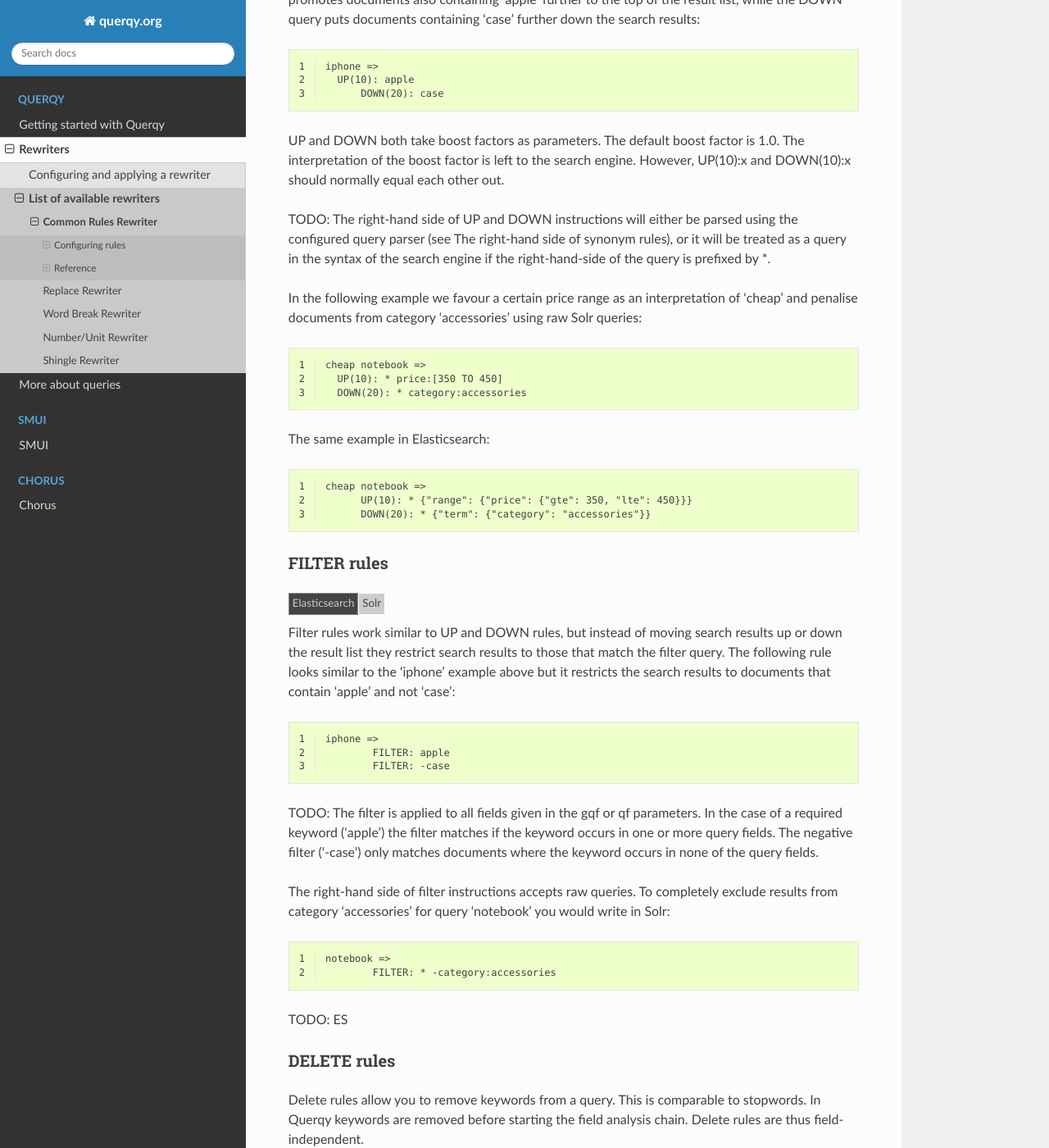
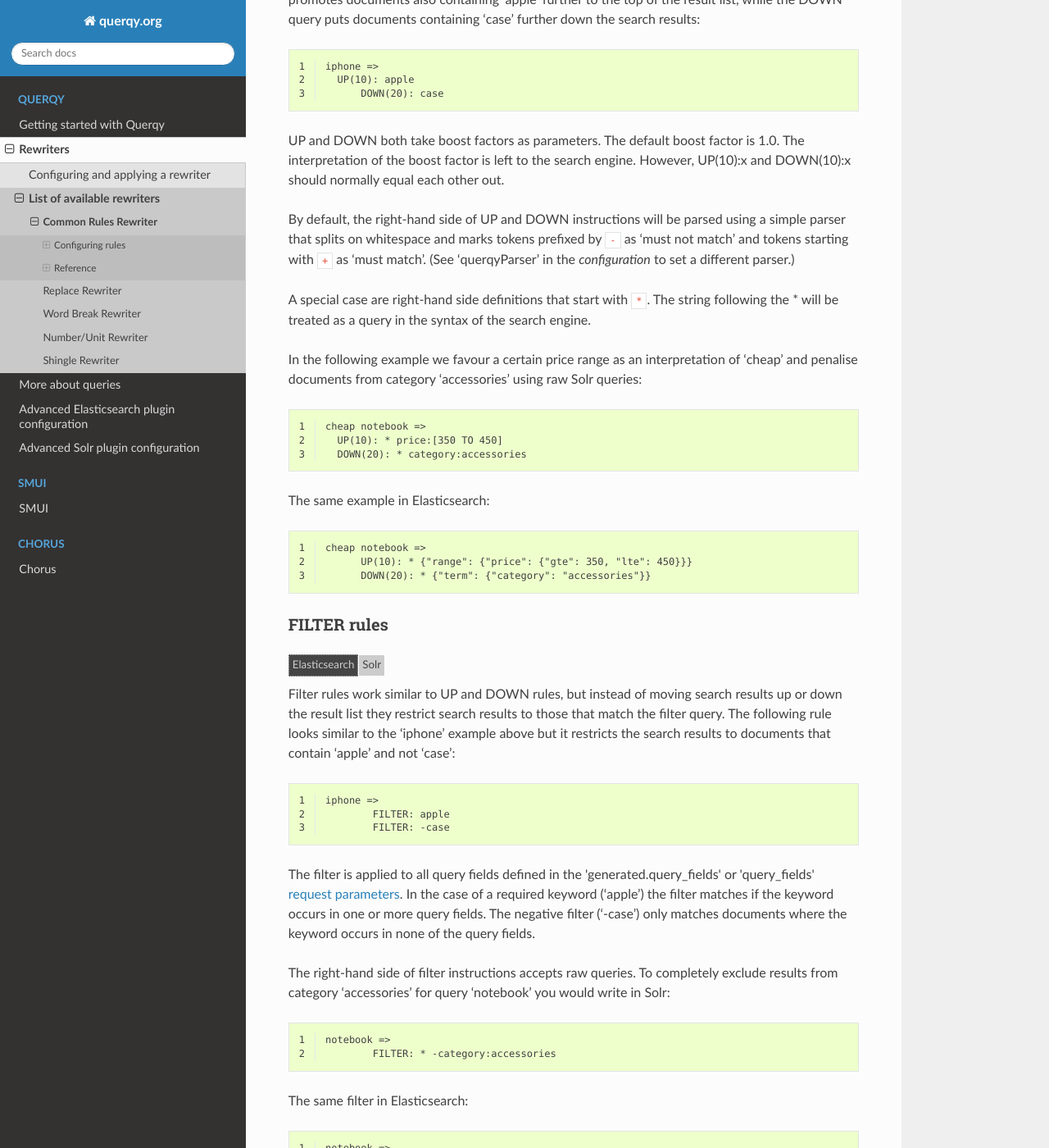
Before and after one commit to querqy/querqy-docs, a Sphinx documentation site: the page built from docs/source/querqy/rewriters/common-rules.rst, in a window 1280 px wide and 1400 px high, scrolled down 4661 px. Shown: the whole window at 82% size. Built offline with Sphinx 7.4.7 and the Read the Docs theme 2.0.0, drawn with Linux system fonts in a browser that asks for light colours; formulas are drawn with MathJax 3; some of the changed text lies outside the part shown.

Commit message:
Fixed some TODOs

```diff
--- a/docs/source/index.rst
+++ b/docs/source/index.rst
@@ -53,6 +53,8 @@ Docker image. :ref:`Get started here <chorus-index>`!
    querqy/index
    querqy/rewriters
    querqy/more-about-queries
+   querqy/elasticsearch-plugin-configuration
+   querqy/solr-plugin-configuration
 
 .. toctree::
    :glob:
--- a/docs/source/querqy/more-about-queries.rst
+++ b/docs/source/querqy/more-about-queries.rst
@@ -81,8 +81,10 @@ boosting queries. We will say that these additional terms are **generated**.
 Manipulating the matching query not only influences which documents are included
 in the search results but also the scoring will be impacted, regardless of
 boosting queries. The result set can be narrowed down further by **filter
-queries** that are *generated* by a rewriter.
+queries** that are *generated* by a rewriter. These filters do not influence
+scoring.
 
+.. _querqy_query_params:
 
 Reference
 =========
--- a/docs/source/querqy/rewriters/common-rules.rst
+++ b/docs/source/querqy/rewriters/common-rules.rst
@@ -164,7 +164,7 @@ the input, you have to mark the input boundaries using double quotation marks:
        ....
 
 Each input token is matched exactly except that input matching is
-case-insensitive. (You can make it case-sensitive in the configuration, TODO: ref).
+case-insensitive. (You can make it case-sensitive in the `configuration`_).
 
 There is no stemming or fuzzy matching applied to the input. If you want to make
 'pc' a synonym for both, 'personal computer' and 'personal computers', you will
@@ -320,10 +320,14 @@ UP and DOWN both take boost factors as parameters. The default boost factor is
 1.0. The interpretation of the boost factor is left to the search engine.
 However, UP(10):x and DOWN(10):x should normally equal each other out.
 
-TODO: The right-hand side of UP and DOWN instructions will either be parsed using the
-configured query parser (see The right-hand side of synonym rules), or it will
-be treated as a query in the syntax of the search engine if the right-hand-side
-of the query is prefixed by \*.
+By default, the right-hand side of UP and DOWN instructions will be parsed using
+a simple parser that splits on whitespace and marks tokens prefixed by ``-`` as
+'must not match' and tokens starting with ``+`` as 'must match'. (See
+'querqyParser' in the `configuration` to set a different parser.)
+
+A special case are right-hand side definitions that start with ``*``. The
+string following the \* will be treated as a query in the syntax of the
+search engine.
 
 In the following example we favour a certain price range as an interpretation of
 'cheap' and penalise documents from category 'accessories' using raw Solr
@@ -365,10 +369,12 @@ not 'case':
 	   FILTER: apple
 	   FILTER: -case
 
-TODO: The filter is applied to all fields given in the gqf or qf parameters. In the
-case of a required keyword ('apple') the filter matches if the keyword occurs in
-one or more query fields. The negative filter ('-case') only matches documents
-where the keyword occurs in none of the query fields.
+The filter is applied to all query fields defined in the
+:raw-html:`<span class="elasticsearch">'generated.query_fields' or 'query_fields'</span>
+<span class="solr">'gqf' or 'qf'</span>` :ref:`request parameters <querqy_query_params>`.
+In the case of a required keyword ('apple') the filter matches if the keyword
+occurs in one or more query fields. The negative filter ('-case') only matches
+documents where the keyword occurs in none of the query fields.
 
 The right-hand side of filter instructions accepts raw queries. To completely
 exclude results from category 'accessories' for query 'notebook' you would
@@ -380,7 +386,14 @@ write in Solr:
    notebook =>
 	   FILTER: * -category:accessories
 
-TODO: ES
+The same filter in Elasticsearch:
+
+.. code-block:: Text
+   :linenos:
+
+   notebook =>
+	   FILTER: * {"bool": { "must_not": [ {"term": {"category":"accessories"}}]}}
+
 
 DELETE rules
 ------------
@@ -390,9 +403,8 @@ stopwords. In Querqy keywords are removed before starting the field analysis
 chain. Delete rules are thus field-independent.
 
 It often makes sense to apply delete rules in a separate rewriter in the rewrite
-chain before applying all other rules (TODO see Rule ordering). This helps to
-remove stopwords that could otherwise prevent further Querqy rules from
-matching.
+chain before applying all other rules. This helps to remove stopwords that could
+otherwise prevent further Querqy rules from matching.
 
 The following rule declares that whenever Querqy sees the input 'cheap iphone'
 it should remove keyword 'cheap' from the query and only search for 'iphone':
@@ -579,8 +591,8 @@ Property names can also be put in quotes. Both, single quotes and double quotes,
 are allowed.
 
 Property names starting with ``_`` (like ``_id`` and ``_log``) have
-a special meaning in Querqy (TODO see for example: Advanced configuration:
-Info Logging)
+a special meaning in Querqy (See for example: 'Info logging' in the
+:ref:`Advanced Solr plugin configuration <querqy_solr_info_logging>`)
 
 Both formats can be mixed, however, the multi-line JSON object format must be
 used only once per rule:
@@ -943,6 +955,49 @@ querqyParser
 .. raw:: html
 
    </div>
+
+.. rst-class:: solr
+
+.. raw:: html
+
+ <div>
+
+.. code-block:: xml
+
+   <lst name="rewriter">
+     <str name="class">querqy.solr.SimpleCommonRulesRewriterFactory</str>
+     <str name="rules">rules.txt</str>
+     <bool name="ignoreCase">true</bool>
+     <str name="querqyParser">querqy.rewrite.commonrules.WhiteSpaceQuerqyParserFactory</str>
+   </lst>
+
+rules
+  The rule definitions file containing the rules for rewriting. The file is kept
+  in the configset of the collection in ZooKeeper (SolrCloud) or in the 'conf'
+  folder of the Solr core in standalone or master-slave Solr.
+
+  Note that the default maximum file size in ZooKeeper is 1 MB. The file can be
+  gzipped. Querqy will auto-detect whether the file is compressed, regardless of
+  the file name.
+
+  Required.
+
+ignoreCase
+  Ignore case in input matching for rules?
+
+  Default: ``true``
+
+querqyParser
+  The querqy.rewrite.commonrules.QuerqyParserFactory to use for parsing strings
+  from the right-hand side of rules into query objects
+
+  Default: ``querqy.rewrite.commonrules.WhiteSpaceQuerqyParserFactory``
+
+
+.. raw:: html
+
+ </div>
+
 
 Request
 -------
```
Also changed, not shown: other parts of docs/source/querqy/rewriters/common-rules.rst (+1 -1 lines), docs/source/querqy/elasticsearch-plugin-configuration.rst (added, +17 -0 lines), docs/source/querqy/index.rst (+40 -43 lines), docs/source/querqy/rewriters.rst (+6 -6 lines), docs/source/querqy/solr-plugin-configuration.rst (added, +338 -0 lines).
